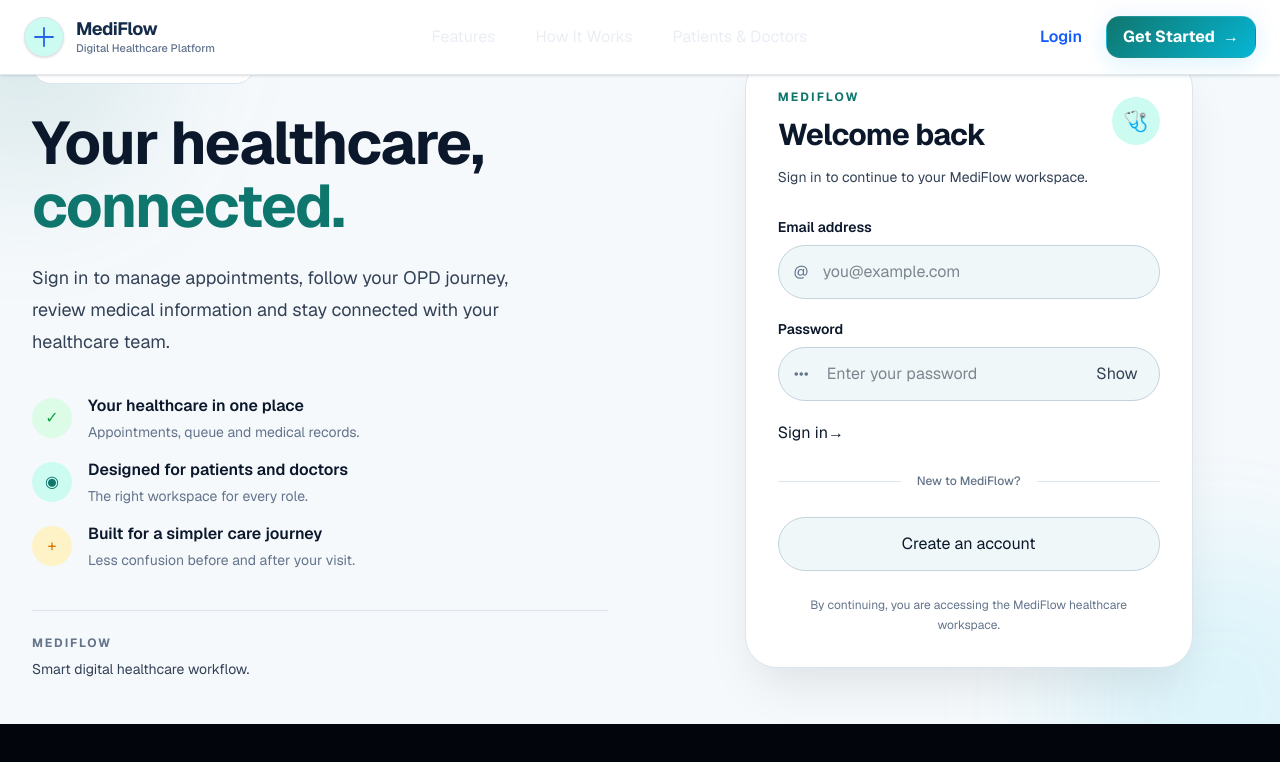
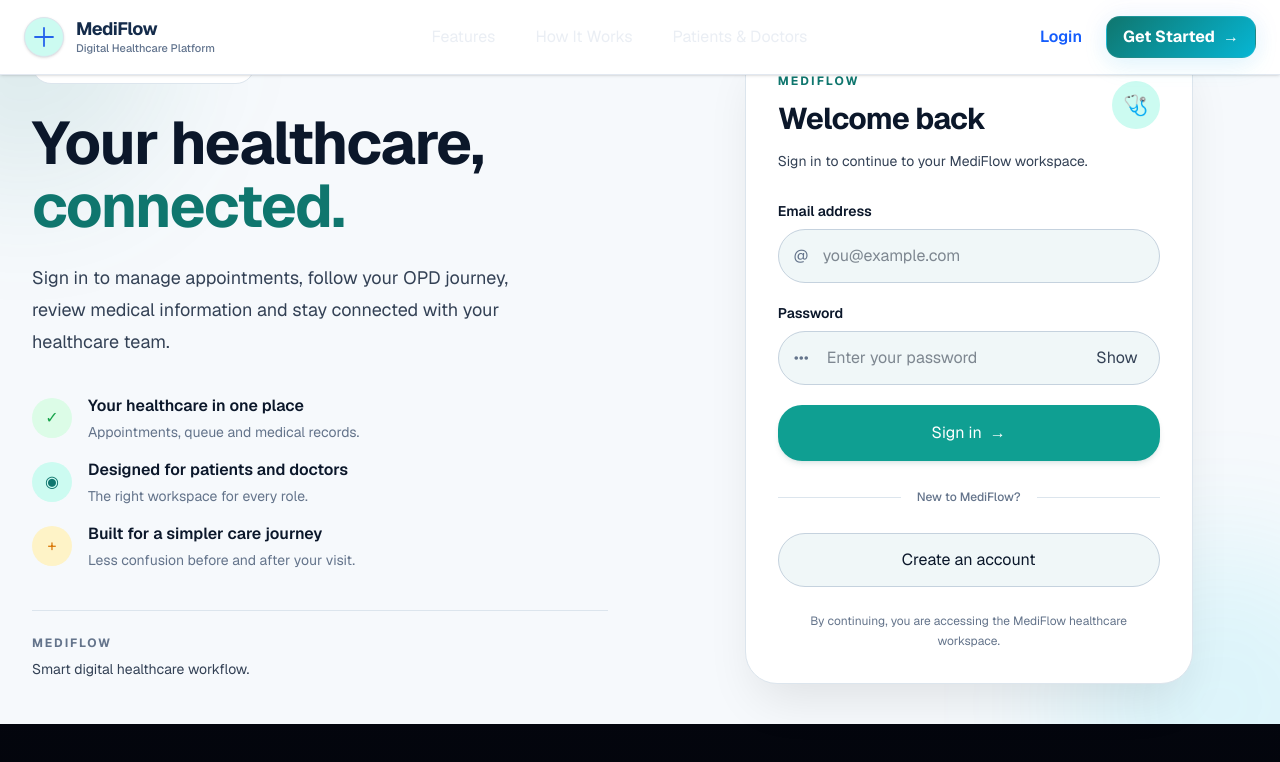
Before and after one commit to subhamd2507-dot/mediflow, a Next.js app: page /login in a window 1280 px wide. Shown: the top 762 px of the page. Built offline with nearby package versions, Linux system fonts and the light colour scheme; no server answers.

Commit message:
Nov 6, 2026, 11:08 AM

```diff
--- a/app/login/page.tsx
+++ b/app/login/page.tsx
@@ -378,6 +378,8 @@ export default function LoginPage() {
                   type="submit"
                   disabled={loading}
 
+className="mt-2 flex w-full items-center justify-center gap-2 rounded-xl bg-[#0F9F92] px-6 py-4 text-sm font-semibold text-white shadow-md shadow-teal-900/10 transition-all duration-200 hover:bg-[#0D887E] hover:shadow-lg hover:shadow-teal-900/15 active:scale-[0.99] disabled:cursor-not-allowed disabled:opacity-60"
+
                 >
 
                   {loading ? (
```
